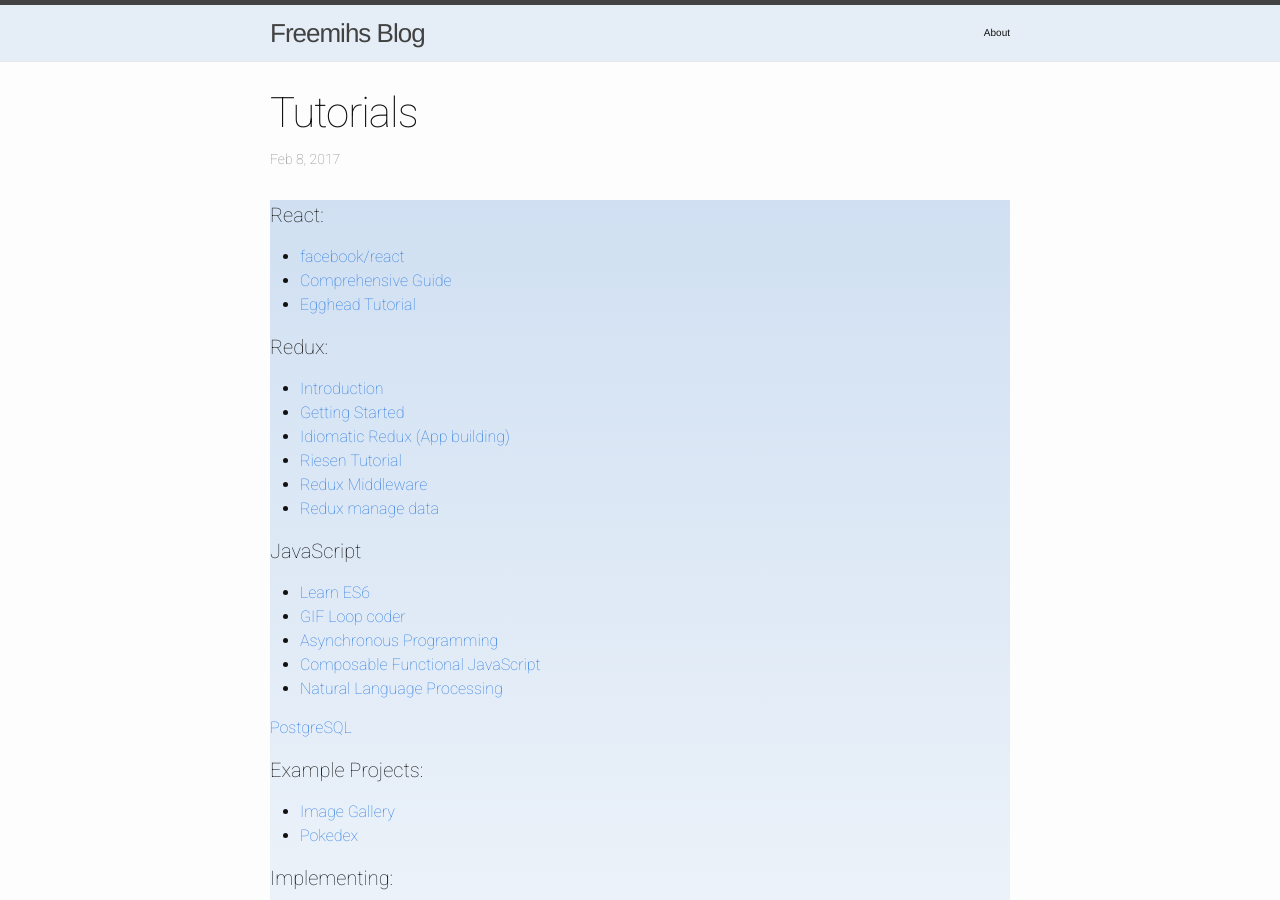
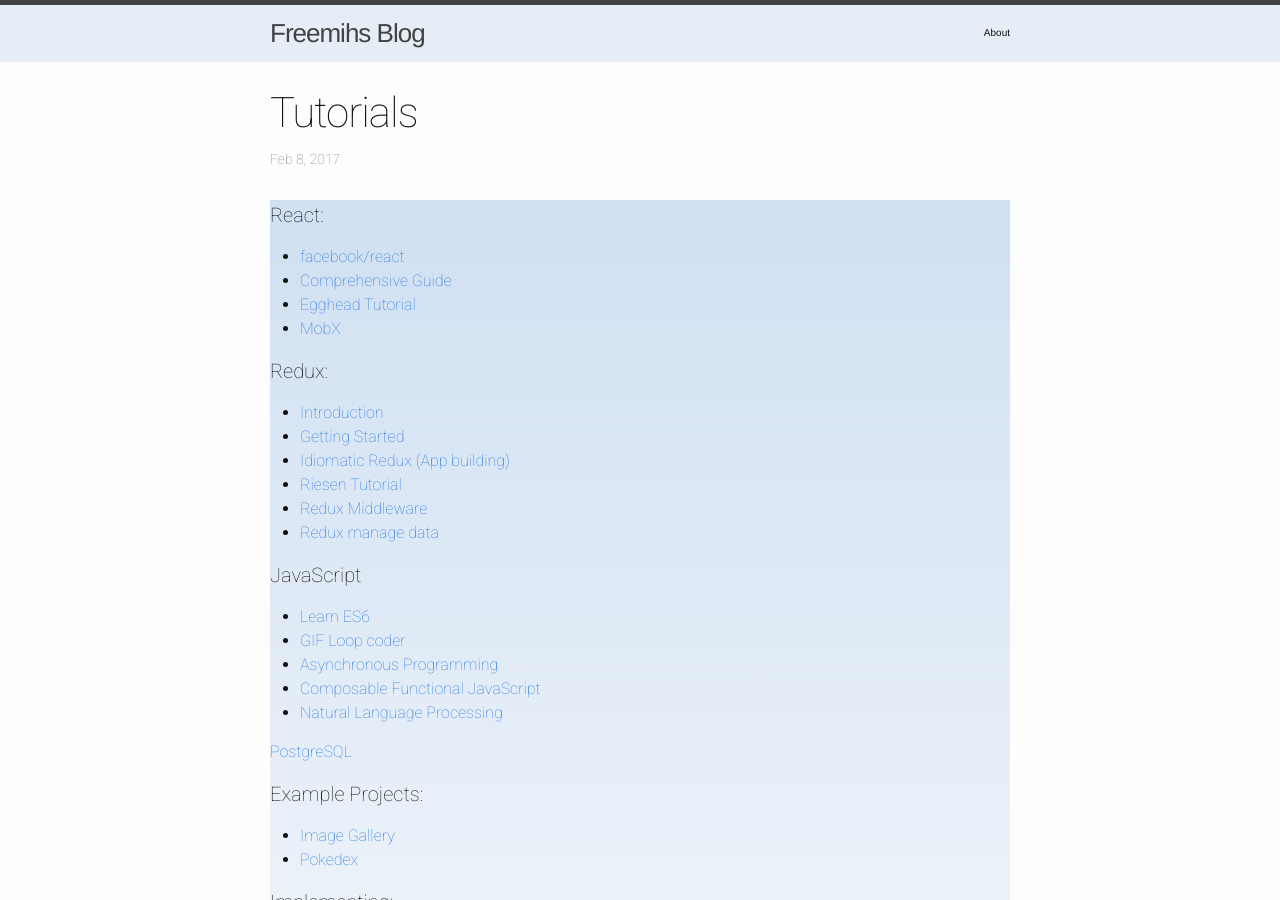
Before and after one commit to freemih/freemih.github.io, a Jekyll site: the page built from _posts/2017-02-08-Tutorials.markdown, in a window 1280 px wide and 900 px high. Built offline with Jekyll 4.4.1, drawn with Linux system fonts in a browser that asks for light colours.

Commit message:
Update 2017-02-08-Tutorials.markdown

```diff
--- a/_posts/2017-02-08-Tutorials.markdown
+++ b/_posts/2017-02-08-Tutorials.markdown
@@ -10,6 +10,7 @@ date:   2017-02-08 11:05:36 -0500
   <li><a href='https://facebook.github.io/react/' target="_blank">facebook/react</a></li>
   <li><a href='https://tylermcginnis.com/reactjs-tutorial-a-comprehensive-guide-to-building-apps-with-react/' target="_blank">Comprehensive Guide</a></li>
   <li><a href='https://egghead.io/courses/react-fundamentals' target="_blank">Egghead Tutorial</a></li>
+  <li><a href='https://egghead.io/courses/manage-complex-state-in-react-apps-with-mobx' target="_blank">MobX</a></li>
 </ul>
 </div>
 
```
